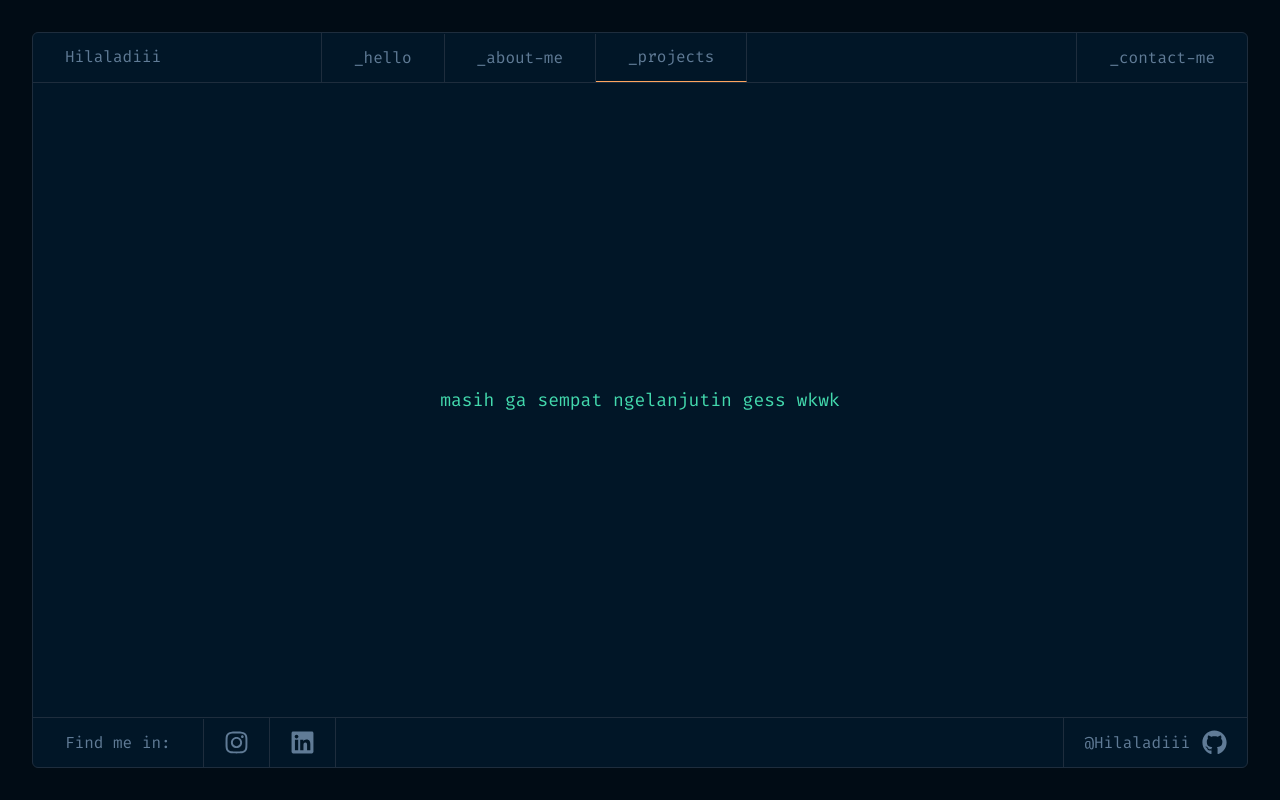
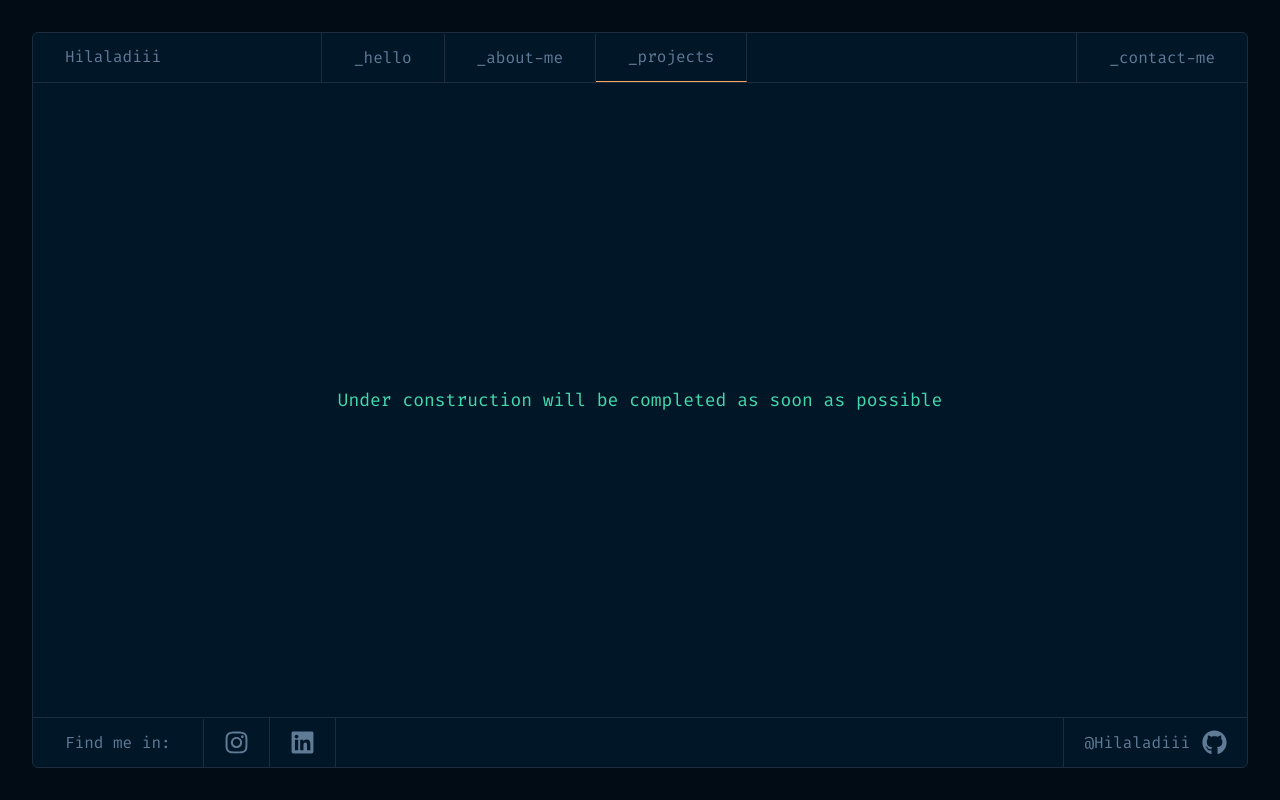
Before and after one commit to Hilaladiii/hilaladiiv2, a Next.js app: page /projects in a window 1280 px wide. Built offline with nearby package versions, Linux system fonts and the light colour scheme.

Commit message:
feat: add information under construction(project page)

```diff
--- a/src/app/projects/page.tsx
+++ b/src/app/projects/page.tsx
@@ -1,7 +1,7 @@
 export default function ProjectPage() {
   return (
     <div className="h-full text-accentD flex items-center justify-center text-body">
-      masih ga sempat ngelanjutin gess wkwk
+      Under construction will be completed as soon as possible
     </div>
   );
 }
```
